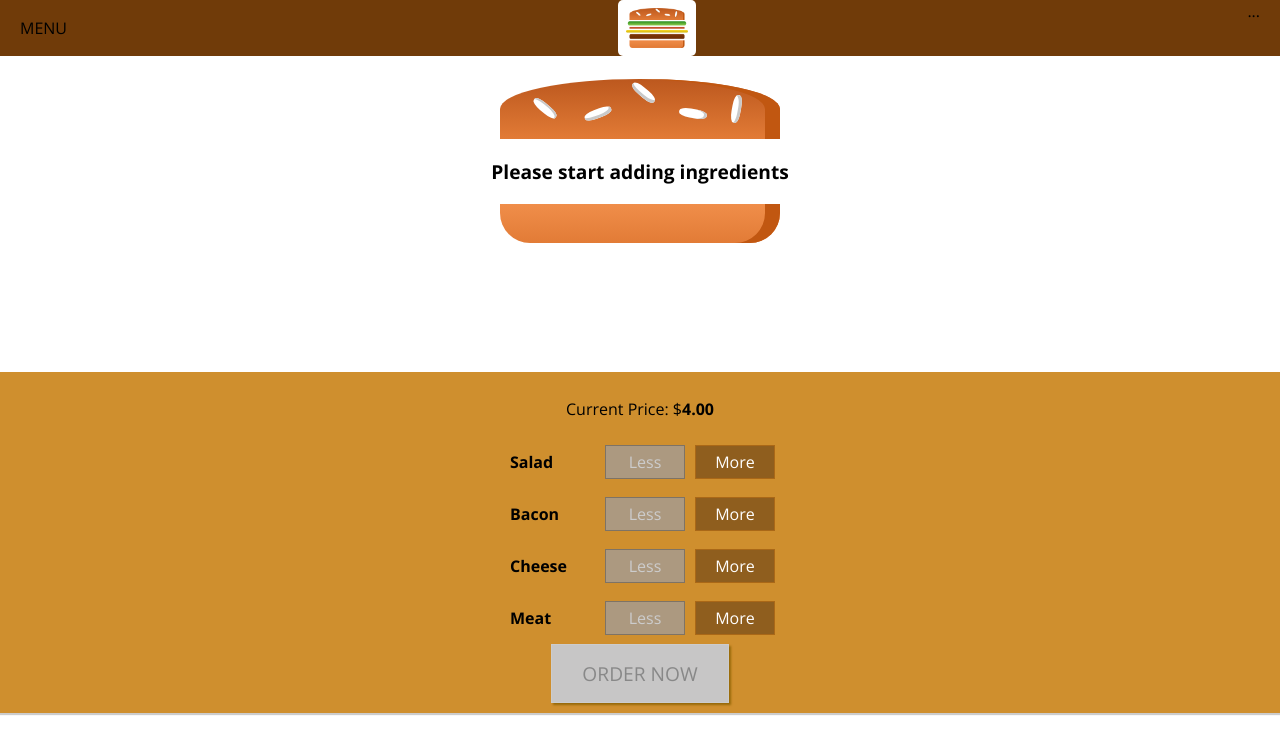
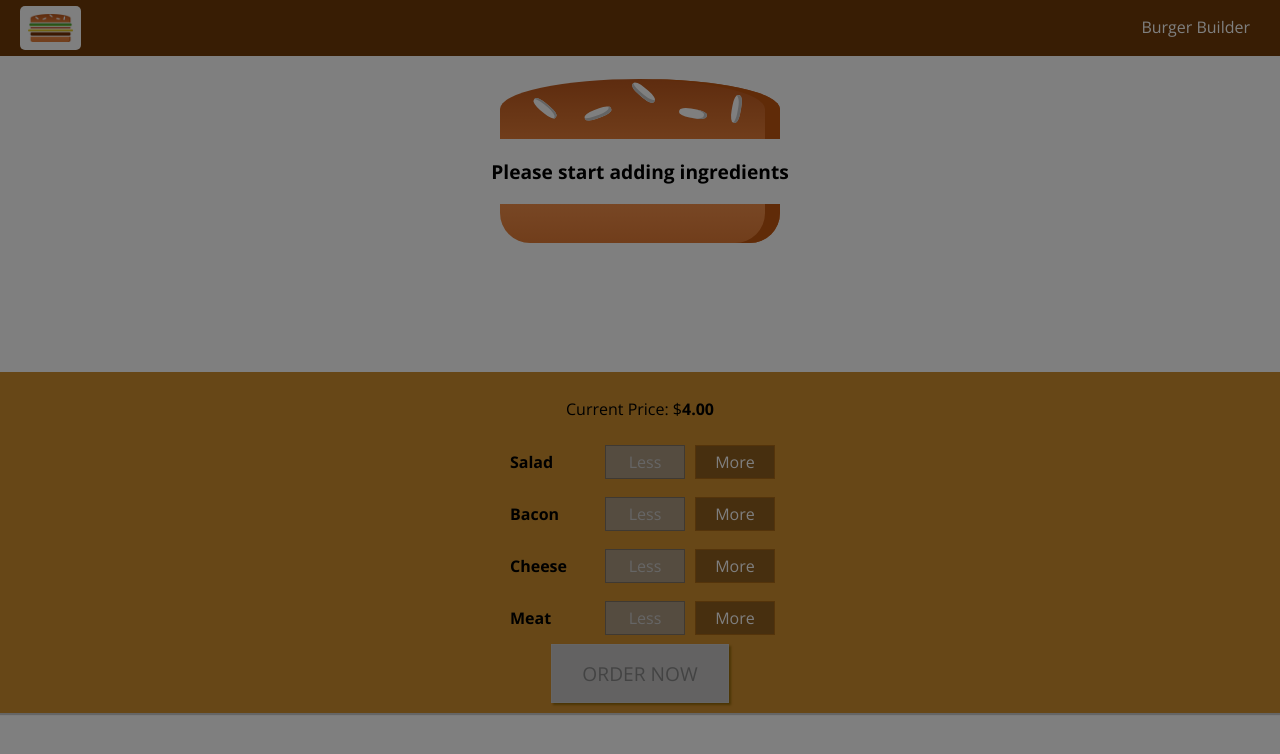
Before and after one commit to bpeterson1663/burger_builder, a React app: page / in a window 1280 px wide. Shown: the top 754 px of the page. Built offline with nearby package versions, Linux system fonts and the light colour scheme.

Commit message:
Navigation and side drawer added

```diff
--- a/src/components/Layout/Layout.js
+++ b/src/components/Layout/Layout.js
@@ -1,16 +1,32 @@
-import React from 'react';
+import React, {Component} from 'react';
 import Aux from '../../hoc/Aux';
 
 import Toolbar from '../Navigation/Toolbar/Toolbar';
+import SideDrawer from '../Navigation/SideDrawer/SideDrawer';
 import classes from './Layout.css';
 
-const layout = (props) => (
-    <Aux>
-        <Toolbar />
-        <main className={classes.Content}>
-            {props.children}
-        </main>
-    </Aux>
-);
-
-export default layout;
+class Layout extends Component {
+    state = {
+        showSideDrawer: true
+    }
+    sideDrawerClosedHandler = () => {
+        this.setState({showSideDrawer: false});
+    }
+    sideDrawerToggleHandler = () => {
+        this.setState((prevState) => {
+            return {showSideDrawer: !prevState.showSideDrawer};
+        });
+    }
+    render () {
+        return (
+            <Aux>
+                <Toolbar drawerToggleClicked={this.sideDrawerToggleHandler} />
+                <SideDrawer open={this.state.showSideDrawer} closed={this.sideDrawerClosedHandler} />
+                <main className={classes.Content}>
+                    {this.props.children}
+                </main>
+            </Aux>
+        )
+    }
+}
+export default Layout;
--- /dev/null
+++ b/src/components/Navigation/NavigationItems/NavigationItem/NavigationItem.css
@@ -0,0 +1,47 @@
+.NavigationItem {
+    margin: 10px 0;
+    box-sizing: border-box;
+    display: block;
+    width: 100%;
+}
+
+.NavigationItem a {
+    color: #8F5C2C;
+    text-decoration: none;
+    width: 100%;
+    box-sizing: border-box;
+    display: block;
+}
+
+.NavigationItem a:hover,
+.NavigationItem a:active,
+.NavigationItem a:active {
+    color: #40A4C8;
+}
+
+@media (min-width:500px) {
+    .NavigationItem {
+        margin: 0;
+        display: flex;
+        height: 100%;
+        width: auto;
+        align-items: center;
+    }
+
+    .NavigationItem a {
+        color: white;
+        text-decoration: none;
+        height: 100%;
+        padding: 16px 10px;
+        border-bottom: 4px solid transparent;
+    }
+
+    .NavigationItem a:hover,
+    .NavigationItem a:active,
+    .NavigationItem a:active {
+        background-color: #8F5c2c;
+        border-bottom: 4px solid #40A4C8;
+        color: white;
+    }
+
+}
--- /dev/null
+++ b/src/components/Navigation/NavigationItems/NavigationItem/NavigationItem.js
@@ -0,0 +1,12 @@
+import React from 'react';
+
+import classes from './NavigationItem.css';
+
+const navigationItem = (props) => (
+    <li className={classes.NavigationItem}>
+        <a href={props.link}
+           className={props.active ? classes.active : null}>{props.children}</a>
+    </li>
+);
+
+export default navigationItem;
--- /dev/null
+++ b/src/components/Navigation/NavigationItems/NavigationItems.css
@@ -0,0 +1,15 @@
+.NavigationItems {
+    margin: 0;
+    padding: 0;
+    list-style: none;
+    display: flex;
+    flex-flow: column;
+    align-items: center;
+    height: 100%;
+}
+
+@media (min-width: 500px) {
+    .NavigationItems {
+        flex-flow: ros;
+    }
+}
--- /dev/null
+++ b/src/components/Navigation/NavigationItems/NavigationItems.js
@@ -0,0 +1,12 @@
+import React from 'react';
+import NavigationItem from './NavigationItem/NavigationItem';
+
+import classes from './NavigationItems.css';
+const navigationItems = () => (
+    <ul className={classes.NavigationItems}>
+        <NavigationItem link="/" active>Burger Builder</NavigationItem>
+        <NavigationItem link="/">Checkout</NavigationItem>
+    </ul>
+);
+
+export default navigationItems;
--- /dev/null
+++ b/src/components/Navigation/SideDrawer/DrawerToggle/DrawerToggle.css
@@ -0,0 +1,23 @@
+.DrawerToggle {
+    width: 40px;
+    height: 100%;
+    display: flex;
+    flex-flow: column;
+    justify-content: space-around;
+    align-items: center;
+    padding: 10px 0;
+    box-sizing: border-box;
+    cursor: pointer;
+}
+
+.DrawerToggle div {
+    width: 90%;
+    height: 3px;
+    background-color: white;
+}
+
+@media (min-width: 500px) {
+    .DrawerToggle {
+        display: none;
+    }
+}
--- /dev/null
+++ b/src/components/Navigation/SideDrawer/DrawerToggle/DrawerToggle.js
@@ -0,0 +1,13 @@
+import React from 'react';
+
+import classes from './DrawerToggle.css';
+
+const drawerToggle = (props) => (
+    <div className={classes.DrawerToggle} onClick={props.clicked}>
+        <div></div>
+        <div></div>
+        <div></div>
+    </div>
+);
+
+export default drawerToggle;
--- /dev/null
+++ b/src/components/Navigation/SideDrawer/SideDrawer.css
@@ -0,0 +1,38 @@
+.SideDrawer {
+    position: fixed;
+    width: 280px;
+    max-width: 70%;
+    height: 100%;
+    left: 0;
+    top: 0;
+    z-index: 200;
+    background-color: white;
+    padding: 32px 16px;
+    box-sizing: border-box;
+    transition: transform 0.3s ease-out;
+}
+
+@media (min-width: 500px) {
+    .SideDrawer {
+        display: none;
+    }
+}
+
+.Open {
+    transform: translateX(0);
+}
+
+.Close {
+    transform: translateX(-100%);
+}
+
+.Logo {
+    height: 11%;
+    margin-bottom: 32px;
+}
+
+@media (max-width: 499px) {
+    .DesktopOnly {
+        display: none;
+    }
+}
--- /dev/null
+++ b/src/components/Navigation/SideDrawer/SideDrawer.js
@@ -0,0 +1,31 @@
+import React from 'react';
+
+import Logo from '../../UI/Logo/Logo';
+import NavigationItems from '../NavigationItems/NavigationItems';
+import Backdrop from '../../UI/Backdrop/Backdrop';
+import Aux from '../../../hoc/Aux';
+
+import classes from './SideDrawer.css';
+
+const sideDrawer = (props) => {
+    let attachedClasses = [classes.SideDrawer, classes.Close];
+    if(props.open) {
+        attachedClasses = [classes.SideDrawer, classes.Open];
+    }
+    return (
+        <Aux>
+            <Backdrop show={props.open} clicked={props.closed}/>
+            <div className={attachedClasses.join(' ')}>
+                <div className={classes.Logo}>
+                    <Logo />
+                </div>
+
+                <nav>
+                    <NavigationItems />
+                </nav>
+            </div>
+        </Aux>
+    );
+};
+
+export default sideDrawer;
--- a/src/components/Navigation/Toolbar/Toolbar.js
+++ b/src/components/Navigation/Toolbar/Toolbar.js
@@ -1,13 +1,17 @@
 import React from 'react';
 import classes from './Toolbar.css';
 import Logo from '../../UI/Logo/Logo';
+import NavigationItems from '../NavigationItems/NavigationItems';
+import DrawerToggle from '../SideDrawer/DrawerToggle/DrawerToggle';
 
 const toolbar = (props) => (
     <header className={classes.Toolbar}>
-        <div>MENU</div>
-        <Logo />
-        <nav>
-            ...
+        <DrawerToggle clicked={props.drawerToggleClicked}/>
+        <div className={[classes.Logo,classes.DesktopOnly].join(' ')}>
+            <Logo />
+        </div>
+        <nav className={classes.DesktopOnly}>
+           <NavigationItems/>
         </nav>
     </header>
 );
```
